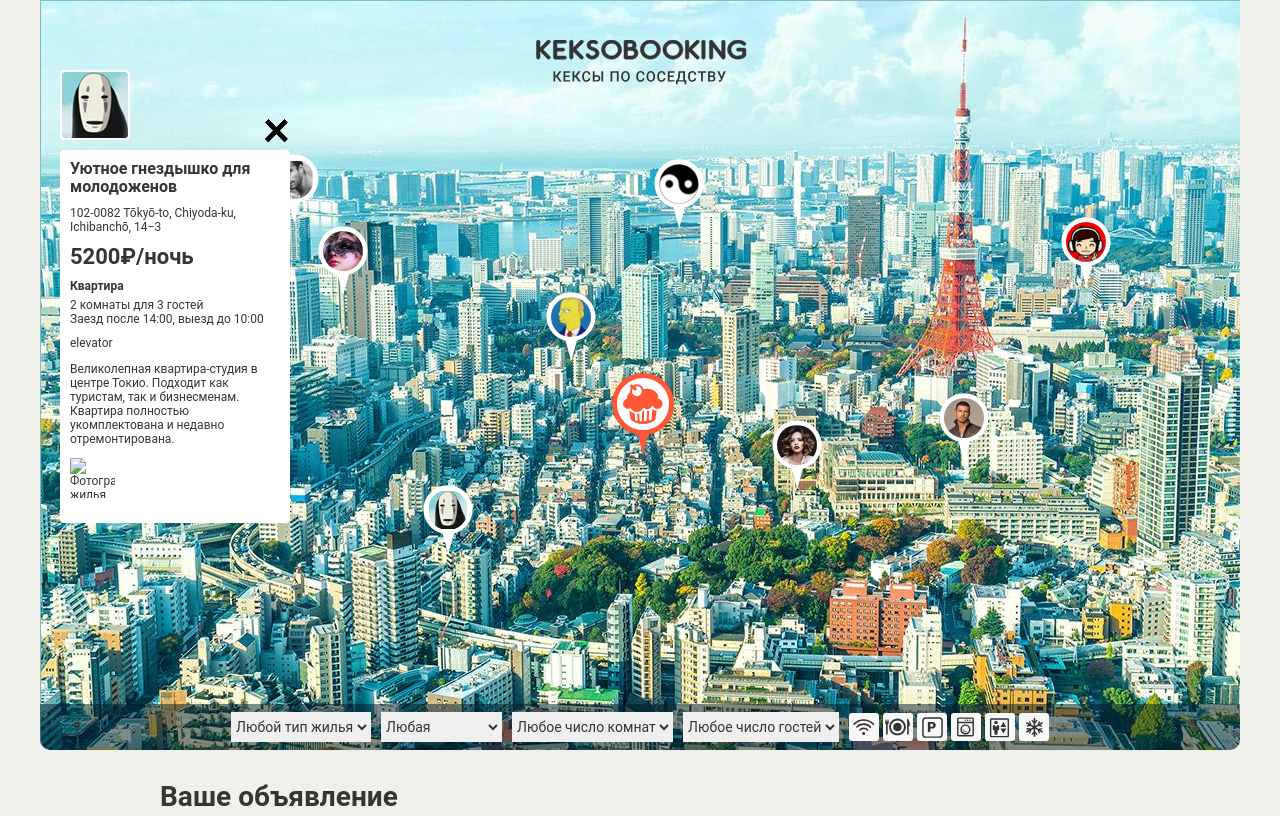
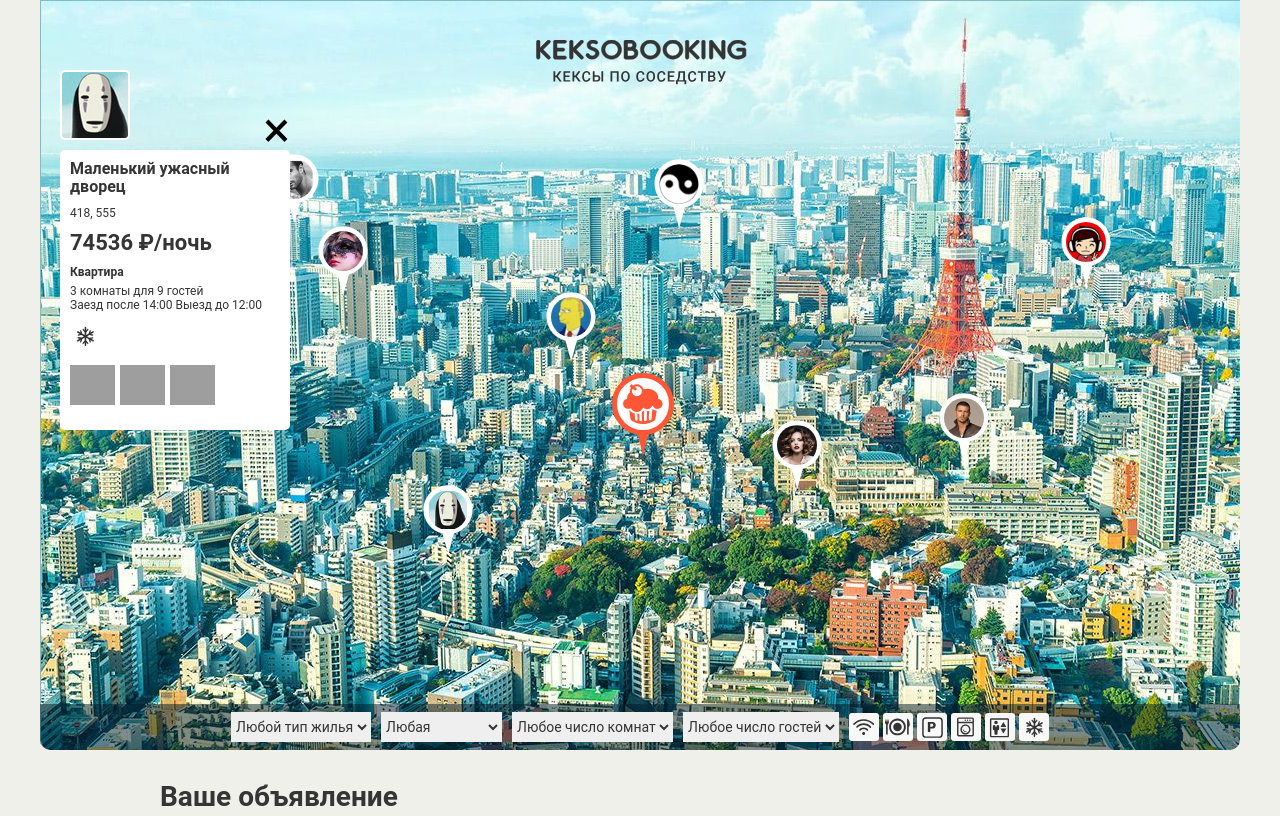
Before and after one commit to alexandershubin/346745-keksobooking.github.io, a website: page index.html in a window 1280 px wide. Shown: the top 816 px of the page. Drawn offline with Linux system fonts and the light colour scheme; grey boxes are pictures that could not be loaded; files whose address does not match are found by name.

Commit message:
доделывание первого задания

```diff
--- a/index.html
+++ b/index.html
@@ -223,7 +223,7 @@
       </ul>
       <p class="popup__description">Великолепная квартира-студия в центре Токио. Подходит как туристам, так и бизнесменам. Квартира полностью укомплектована и недавно отремонтирована.</p>
       <div class="popup__photos">
-        <img src="" class="popup__photo" width="45" height="40" alt="Фотография жилья">
+        <img src="img/avatars/user0" class="popup__photo" width="45" height="40" alt="Фотография жилья">
       </div>
     </article>
   </template>
--- a/js/map.js
+++ b/js/map.js
@@ -130,59 +130,57 @@ var templateCard = document.querySelector('#card')
     .content
     .querySelector('.map__card');
 
-  for (var i = 0; i < FLAT_FEATURES.length; i++) {
-  var card = templateCard.cloneNode(true);
-
-  card.querySelector('.popup__features').textContent = FLAT_FEATURES[i];
-  map.appendChild(card);
-}
-
 var createElement = function(advert) {
 
   var card = templateCard.cloneNode(true);
 
   var offerTitle = card.querySelector('.popup__title');
-  offerTitle.textContent = advert.offer.title;
   var offerAdress = card.querySelector('.popup__text--address');
-  offerAdress.textContent = advert.offer.adress;
   var offerPrice = card.querySelector('.popup__text--price');
-  offerPrice.textContent = advert.offer.price + ' 5200₽/ночь';
   var offerType = card.querySelector('.popup__type');
-  offerType.extContent = offerTypes[advert.offer.type];
   var offerRooms = card.querySelector('.popup__text--capacity');
-  offerRooms.textContent = advert.offer.rooms + 'комнаты для' + advert.offer.guests + 'гостей';
   var offerCheck = card.querySelector('.popup__text--time');
-  offerCheck.textContent = 'Заезд после' + advert.offer.checkin + 'Выезд до' + advert.offer.checkout;
   var offerFeatures = card.querySelector('.popup__features');
   var offerDescription = card.querySelector('.popup__description');
+  var offerPhotos = card.querySelector('.popup__photos');
+  var offerAvatar = card.querySelector('.popup__avatar');
+
+  offerTitle.textContent = advert.offer.title;
+  offerAdress.textContent = advert.offer.address;
+  offerPrice.textContent = advert.offer.price + ' ₽/ночь';
+  offerType.extContent = offerTypes[advert.offer.type];
+  offerRooms.textContent = advert.offer.rooms + ' комнаты для ' + advert.offer.guests + ' гостей';
+  offerCheck.textContent = 'Заезд после ' + advert.offer.checkin + ' Выезд до ' + advert.offer.checkout;
+
+  offerFeatures.innerHTML = '';
+  for (var i = 0; i < advert.offer.features.length; i++) {
+    var li = document.createElement('li');
+    li.className = 'popup__feature popup__feature--' + advert.offer.features[i];
+    card.querySelector('.popup__features').appendChild(li);
+  }
   offerDescription.textContent = advert.offer.description;
-  var offerPhotos = card.querySelector('.popup__photos');
-  offerPhotos.textContent = advert.offer.photos;
-  var offerAvatar = card.querySelector('.popup__avatar');
-  var photos = [
-  {
-    src: 'http://o0.github.io/assets/images/tokyo/hotel1.jpg'
-  },
-  {
-    src: 'http://o0.github.io/assets/images/tokyo/hotel2.jpg'
-  },
-  {
-    src: 'http://o0.github.io/assets/images/tokyo/hotel3.jpg'
-  },
-];
 
-for (var i = 0; i < photos.length; i++) {
-var card = templateCard.cloneNode(true);
+   offerPhotos.innerHTML = '';
+  for (var i = 0; i < advert.offer.photos.length; i++) {
+    var img = document.createElement('img');
+    img.className = 'popup__photos popup__feature--' + advert.offer.photos[i];
+    card.querySelector('.popup__photos').appendChild(img);
+  }
 
-card.querySelector('.popup__photos').textContent = photos[i].src;
-map.appendChild(card);
-}
-  offerAvatar.src = advert.author.avatar;
+  offerPhotos.innerHTML = '';
+  for (var i = 0; i < FLAT_PHOTOS.length; i++) {
+    var img = document.createElement('img');
+    img.className = 'popup__photo';
+    img.src = advert.offer.photos[i];
+    img.width = 45;
+    img.height = 40;
+    card.querySelector('.popup__photos').appendChild(img);
+    card.querySelector('.popup__photos').querySelector('img').src = advert.offer.photos[i];
+  }
 
- return card;
- createElement();
+  return card;
 }
 
-map.insertBefore(card, map.querySelector('.map__filters-container'));
+map.insertBefore(createElement(advertArray[0]), map.querySelector('.map__filters-container'));
 
 map.classList.remove('map--faded');
```
